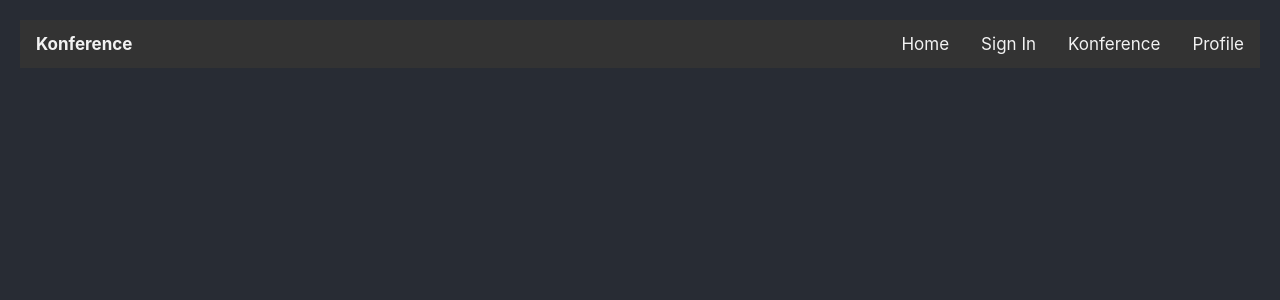
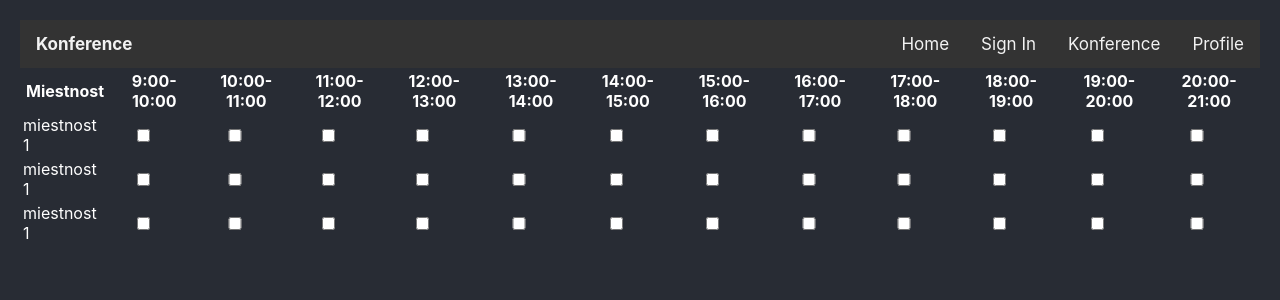
Before and after one commit to jkrumpholc/IIS-PROJECT, a React (Create React App) app: page /clicked_ticket in a window 1280 px wide. Shown: the top 300 px of the page. Built offline with nearby package versions, Linux system fonts and the light colour scheme.

Commit message:
pridany schedule,room check pri tvorbe konferencie

```diff
--- a/src/App.js
+++ b/src/App.js
@@ -7,6 +7,7 @@ import LoginForm from './components/LoginForm';
 import { Miestnosti } from './components/Miestnosti';
 import { User } from './components/User';
 import { Clicked_konf } from './components/Clicked_konf';
+import { Schedule } from './components/Schedule';
 
 
 function App() {
@@ -45,6 +46,7 @@ function App() {
         <Route path="/konference" element={<Miestnosti  user={user} konfStateHandler={konfStateHandler} />}/>
         <Route path="/user" element={<User user ={user}/>}/>
         <Route path="/clicked_konf" element={<Clicked_konf selected_konf={selected_konf}/>}/>
+        <Route path="/clicked_ticket" element={<Schedule user={user}/>}/>
 
       </Routes>
 
--- a/src/components/CreateConference.jsx
+++ b/src/components/CreateConference.jsx
@@ -1,12 +1,59 @@
 import "./Miestnosti.css"
-import React,{useState} from "react"
-
+import React, { useState , useEffect } from 'react';
+import { RoomSelect } from "./RoomSelect";
+import axios from "axios";
 
 
 export const CreateConference = () => {
-    const[roomState,setRoomState]=  useState("");
+   // const[roomState,setRoomState]=  useState("");
     const [timeTo, setTimeTo] = useState("");
     const [timeFrom, setTimeFrom] = useState("");
+    const [address, setAddress] =useState("FIT");
+    const [description, setDescription] =useState("");
+    const [genre, setGenre] =useState("");
+    const [rooms, setRooms] = useState({room1:"",room2:"",room3:""});
+    const [isChecked, setIsChecked] = useState({room1:false,room2:false,room3:false});
+    const [capacity, setCapacity] = useState(0);
+
+
+    const checkStateHandler = (foo) => {
+        setIsChecked(foo);
+    }
+
+    const calcCapacity =() =>{
+        var cislo = 0;
+        console.log(isChecked);
+        if(isChecked.room1) cislo += 50;
+        console.log("1 "+cislo);
+        if(isChecked.room2) cislo += 50;
+        console.log("2 "+cislo);
+        if(isChecked.room3) cislo += 50;
+        console.log("3 "+cislo);
+        setCapacity(cislo)
+    }
+
+    useEffect(() => {
+        setIsChecked({room1:false,room2:false,room3:false});
+        setCapacity(0);
+
+        switch(address){
+            case "FIT":
+                setRooms({ room1: "d105",room2:"d206",room3:"e112"})
+
+                break;
+            case "FEKT":
+                setRooms({ room1: "T12",room2:"T08",room3:"T10"})
+
+                break;
+            case "FSI":
+                    setRooms({ room1: "1",room2:"2",room3:"3"})
+
+                    break;
+
+        }
+
+    }, [address]);
+
     const handleAddSubmit = async e=> {
         e.preventDefault();
 
@@ -15,6 +62,27 @@ export const CreateConference = () => {
            var str2 =timeTo["timeTo"];
         if(str1>=str2){
             alert("Invalid time");
+
+        const r = JSON.parse('{"'+rooms.room1+'":'+isChecked.room1+','+
+            '"'+rooms.room2+'":'+isChecked.room2+','+
+            '"'+rooms.room3+'":'+isChecked.room3+
+            '}');
+
+        axios.post('/addConference', {
+            description:description,
+            genre:genre,
+            rooms: r,
+            capacity:capacity,
+            timeTo: timeTo,
+            timeFrom: timeFrom
+          })
+          .then(function (response) {
+            console.log(response);
+          })
+          .catch(function (error) {
+            console.log(error);
+          });
+
         }
 
 
@@ -30,20 +98,16 @@ export const CreateConference = () => {
             <label className="formLabels">
                 Description:
                 <br/>
-                <input type="text" name="description" />
+                <input  onChange={e=> setDescription({description: e.target.value})} type="text" name="description" />
             </label>
             <br/>
 
             <label className="formLabels">
                 Genre:
                 <br/>
-                <input type="textarea" name="genre" />
+                <input onChange={e=> setGenre({genre: e.target.value})} type="textarea" name="genre" />
             </label>
             <br/>
-
-
-
-
 
             <label className="formLabels" > Time From
             <br/>
@@ -59,14 +123,17 @@ export const CreateConference = () => {
 
             <label   className="formLabels" > Available rooms
             <select onChange={(e)=>{
-                const selectedRoom=e.target.value;
-                setRoomState(selectedRoom);
+                const address=e.target.value;
+
+                setAddress(address);
             }}>
                 <option value="FIT">FIT - Božetěchova 1/2, 612 00 Brno-Královo Pole</option>
                 <option value="FEKT">FEKT - Technická 3058/10, 616 00 Brno-Královo Pole</option>
                 <option value="FSI">FSI - Technická 2896, 616 69 Brno-Královo Pole</option>
             </select>
-            {roomState}
+            <p style={{display:"block"}}>Capacity: {capacity}</p>
+
+            {<RoomSelect   isChecked={isChecked} rooms={rooms} checkStateHandler={checkStateHandler} calcCapacity={calcCapacity}/>}
             </label>
             <input type="submit" value="Submit" />
 
--- a/src/components/Miestnosti.css
+++ b/src/components/Miestnosti.css
@@ -160,3 +160,70 @@
 
     width: 100%;
   }
+
+  .container {
+    display: block;
+    position: relative;
+    padding-left: 35px;
+    margin-bottom: 12px;
+    cursor: pointer;
+    font-size: 22px;
+    -webkit-user-select: none;
+    -moz-user-select: none;
+    -ms-user-select: none;
+    user-select: none;
+  }
+
+  /* Hide the browser's default checkbox */
+  .container input {
+    position: absolute;
+    opacity: 0;
+    cursor: pointer;
+    height: 0;
+    width: 0;
+  }
+
+  /* Create a custom checkbox */
+  .checkmark {
+    position: absolute;
+    top: 0;
+    left: 0;
+    height: 25px;
+    width: 25px;
+    background-color: #eee;
+  }
+
+  /* On mouse-over, add a grey background color */
+  .container:hover input ~ .checkmark {
+    background-color: #ccc;
+  }
+
+  /* When the checkbox is checked, add a blue background */
+  .container input:checked ~ .checkmark {
+    background-color: #2196F3;
+  }
+
+  /* Create the checkmark/indicator (hidden when not checked) */
+  .checkmark:after {
+    content: "";
+    position: absolute;
+    display: none;
+  }
+
+  /* Show the checkmark when checked */
+  .container input:checked ~ .checkmark:after {
+    display: block;
+  }
+
+  /* Style the checkmark/indicator */
+  .container .checkmark:after {
+    left: 9px;
+    top: 5px;
+    width: 5px;
+    height: 10px;
+    border: solid white;
+    border-width: 0 3px 3px 0;
+    -webkit-transform: rotate(45deg);
+    -ms-transform: rotate(45deg);
+    transform: rotate(45deg);
+  }
--- /dev/null
+++ b/src/components/RoomSelect.js
@@ -0,0 +1,33 @@
+import React, { useState , useEffect } from 'react';
+import "./Miestnosti.css"
+
+export const RoomSelect = ({isChecked,rooms , checkStateHandler,calcCapacity}) => {
+
+
+    useEffect(() => {
+        calcCapacity();
+    }, [isChecked.room1,isChecked.room2,isChecked.room3]);
+
+
+
+    return (
+
+        <div >
+            <label className="container">{rooms.room1}
+        <input type="checkbox" onChange={()=> {checkStateHandler({...isChecked,room1: !isChecked.room1});}} checked={isChecked.room1}/>
+        <span className="checkmark"></span>
+        </label>
+
+        <label className="container">{rooms.room2}
+        <input type="checkbox" onChange={()=> {checkStateHandler({...isChecked,room2: !isChecked.room2});}} checked={isChecked.room2}/>
+        <span className="checkmark"></span>
+        </label>
+
+        <label className="container">{rooms.room3}
+        <input type="checkbox" onChange={()=> {checkStateHandler({...isChecked,room3: !isChecked.room3});}} checked={isChecked.room3} />
+        <span className="checkmark"></span>
+        </label>
+
+        </div>
+    )
+}
--- /dev/null
+++ b/src/components/Schedule.js
@@ -0,0 +1,71 @@
+import './Header.css';
+
+export const Schedule = (props) => {
+
+  return (
+    <table>
+    <tr>
+        <th>Miestnost</th>
+        <th>9:00-10:00</th>
+        <th>10:00-11:00</th>
+        <th>11:00-12:00</th>
+        <th>12:00-13:00</th>
+        <th>13:00-14:00</th>
+        <th>14:00-15:00</th>
+        <th>15:00-16:00</th>
+        <th>16:00-17:00</th>
+        <th>17:00-18:00</th>
+        <th>18:00-19:00</th>
+        <th>19:00-20:00</th>
+        <th>20:00-21:00</th>
+    </tr>
+    <tr>
+        <td>miestnost 1</td>
+        <td><input type="checkbox"/></td>
+        <td><input type="checkbox"/></td>
+        <td><input type="checkbox"/></td>
+        <td><input type="checkbox"/></td>
+        <td><input type="checkbox"/></td>
+        <td><input type="checkbox"/></td>
+        <td><input type="checkbox"/></td>
+        <td><input type="checkbox"/></td>
+        <td><input type="checkbox"/></td>
+        <td><input type="checkbox"/></td>
+        <td><input type="checkbox"/></td>
+        <td><input type="checkbox"/></td>
+    </tr>
+    <tr>
+        <td>miestnost 1</td>
+        <td><input type="checkbox"/></td>
+        <td><input type="checkbox"/></td>
+        <td><input type="checkbox"/></td>
+        <td><input type="checkbox"/></td>
+        <td><input type="checkbox"/></td>
+        <td><input type="checkbox"/></td>
+        <td><input type="checkbox"/></td>
+        <td><input type="checkbox"/></td>
+        <td><input type="checkbox"/></td>
+        <td><input type="checkbox"/></td>
+        <td><input type="checkbox"/></td>
+        <td><input type="checkbox"/></td>
+    </tr>
+    <tr>
+        <td>miestnost 1</td>
+        <td><input type="checkbox"/></td>
+        <td><input type="checkbox"/></td>
+        <td><input type="checkbox"/></td>
+        <td><input type="checkbox"/></td>
+        <td><input type="checkbox"/></td>
+        <td><input type="checkbox"/></td>
+        <td><input type="checkbox"/></td>
+        <td><input type="checkbox"/></td>
+        <td><input type="checkbox"/></td>
+        <td><input type="checkbox"/></td>
+        <td><input type="checkbox"/></td>
+        <td><input type="checkbox"/></td>
+    </tr>
+</table>
+    )
+}
+
+export default Schedule
--- a/src/components/User.js
+++ b/src/components/User.js
@@ -1,13 +1,12 @@
 import React from 'react'
+import { Link } from 'react-router-dom';
 
 export const User = (props) => {
 
     const numbers = [1, 2, 3, 4, 5];
     const listItems = numbers.map((number,index) =>
 
-    <li key={index} >{
-        number
-        }</li>
+    <Link to="/clicked_ticket"><li key={index} >{number}</li></Link>
     );
 
     return (
```
